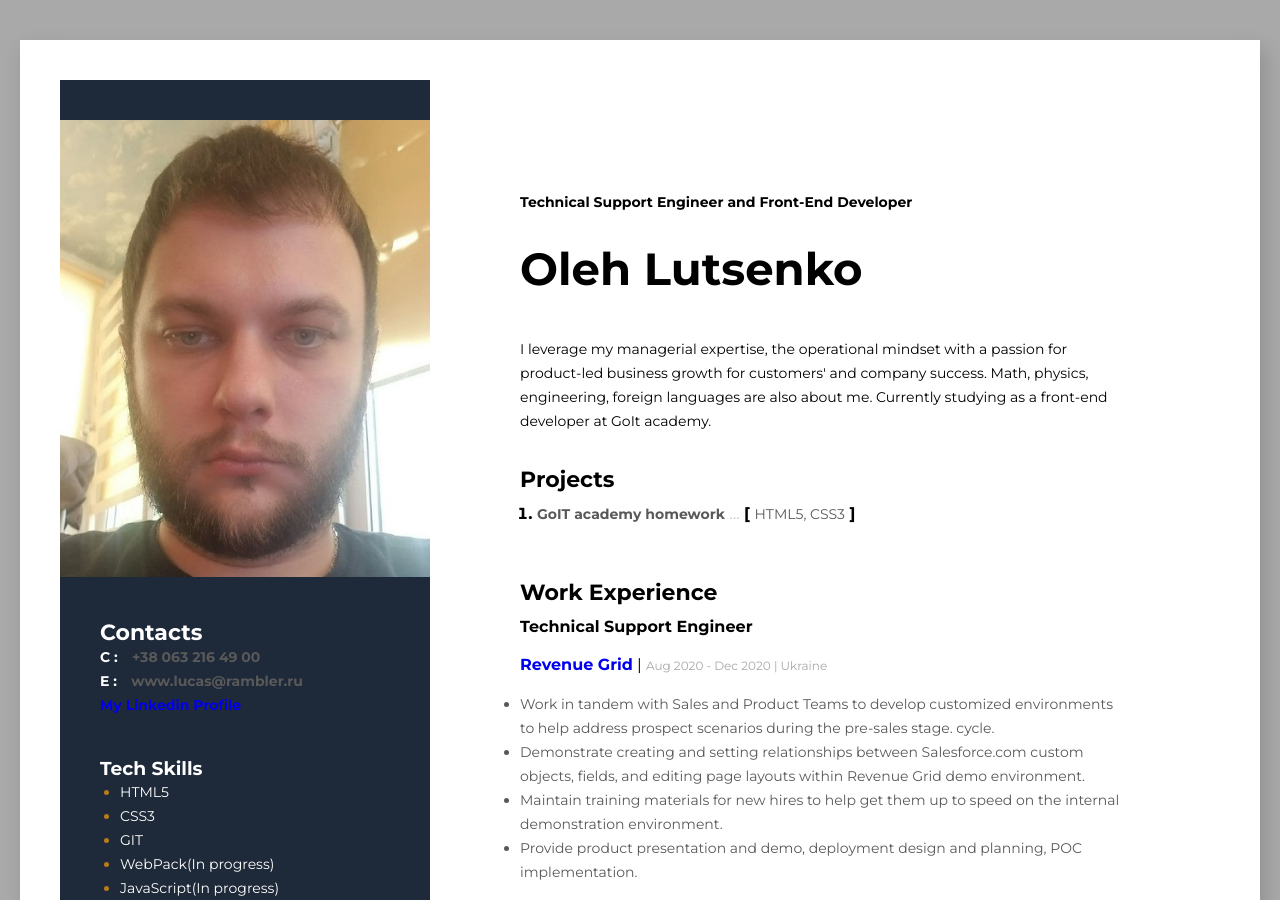
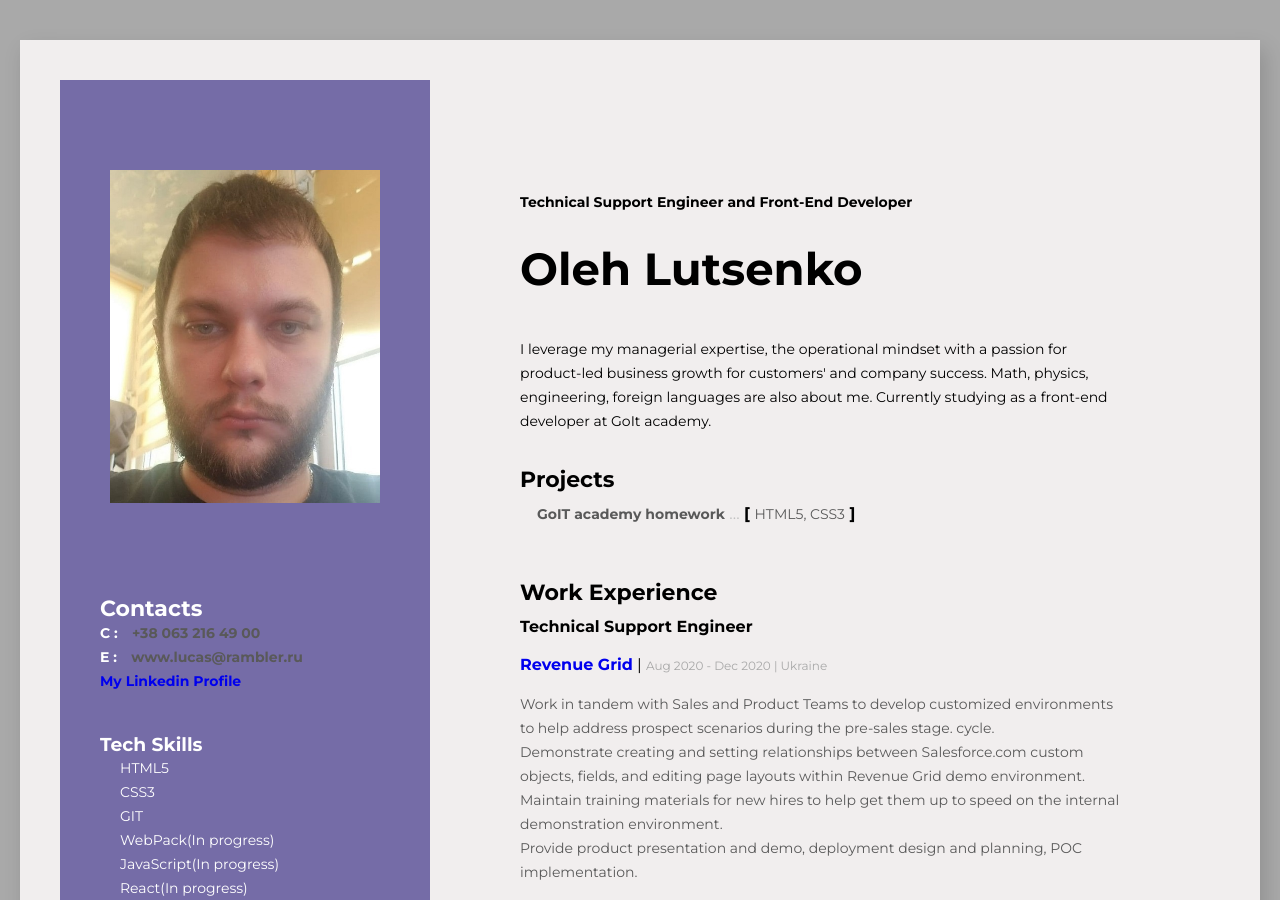
Before and after one commit to Lucas198923/resume-project, a plain HTML site: page index.html in a window 1280 px wide. Shown: the top 900 px of the page. Drawn offline with Linux system fonts and the light colour scheme.

Commit message:
push colors

```diff
--- a/css/style.css
+++ b/css/style.css
@@ -11,10 +11,13 @@ body {
   padding-right: 20px;
   padding-bottom: 40px;
 }
+li {
+  list-style-type: none;
+}
 
 a:hover,
 a:focus {
-  color: #b87a1d;
+  color: #ff9900;
 }
 a {
   text-decoration: none;
@@ -26,13 +29,13 @@ li {
 }
 */
 .sidebar {
-  background: #1e2939;
-  width: 370px;
+  background: #756ca7;
+  min-width: 370px;
   padding-top: 40px;
   padding-bottom: 40px;
 }
 .main-container {
-  background: #ffffff;
+  background: #f1eeee;
   padding: 40px;
   display: flex;
   max-width: 1200px;
@@ -40,7 +43,8 @@ li {
   box-shadow: 5px 9px 20px rgba(0, 0, 0, 0.15);
 }
 .photo {
-  width: 370px;
+  width: 270px;
+  padding: 50px;
 }
 
 .about-me {
```
